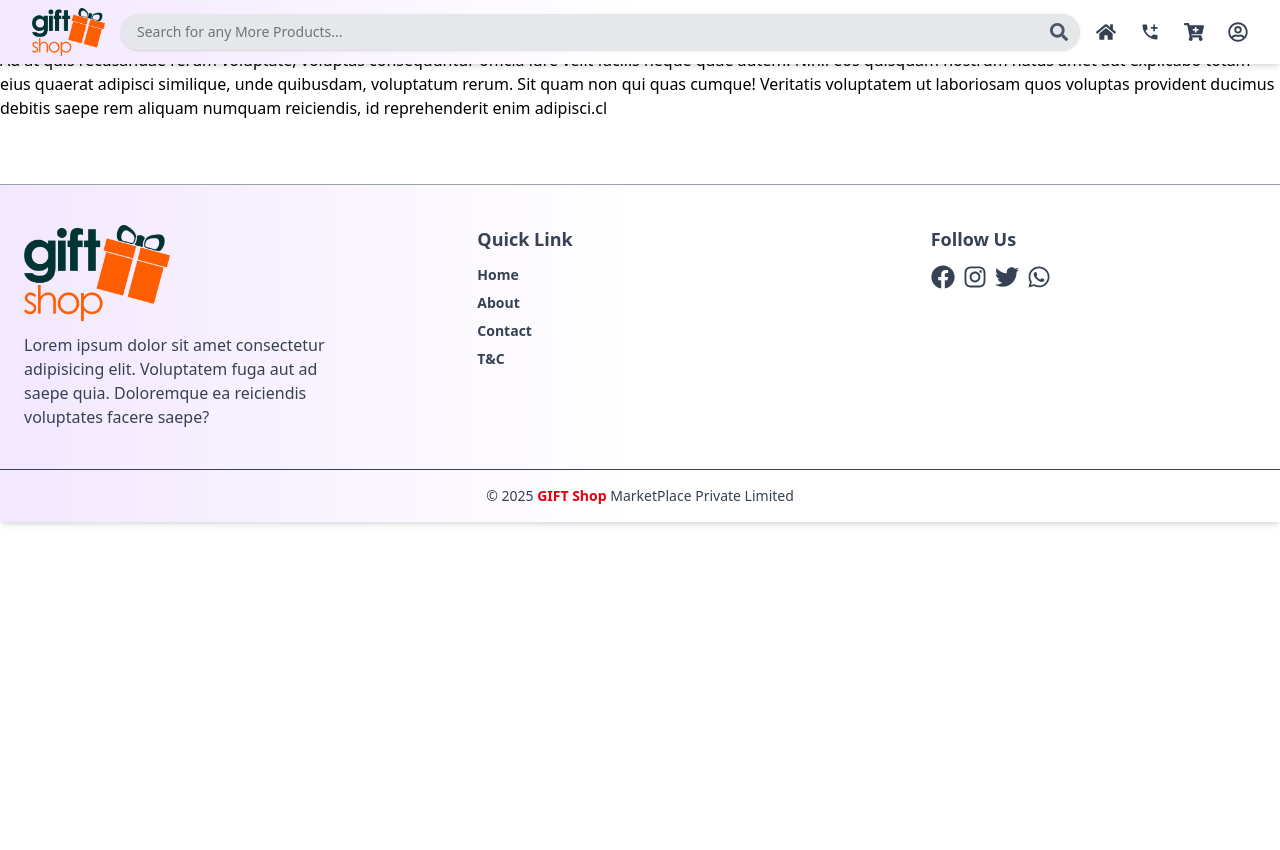
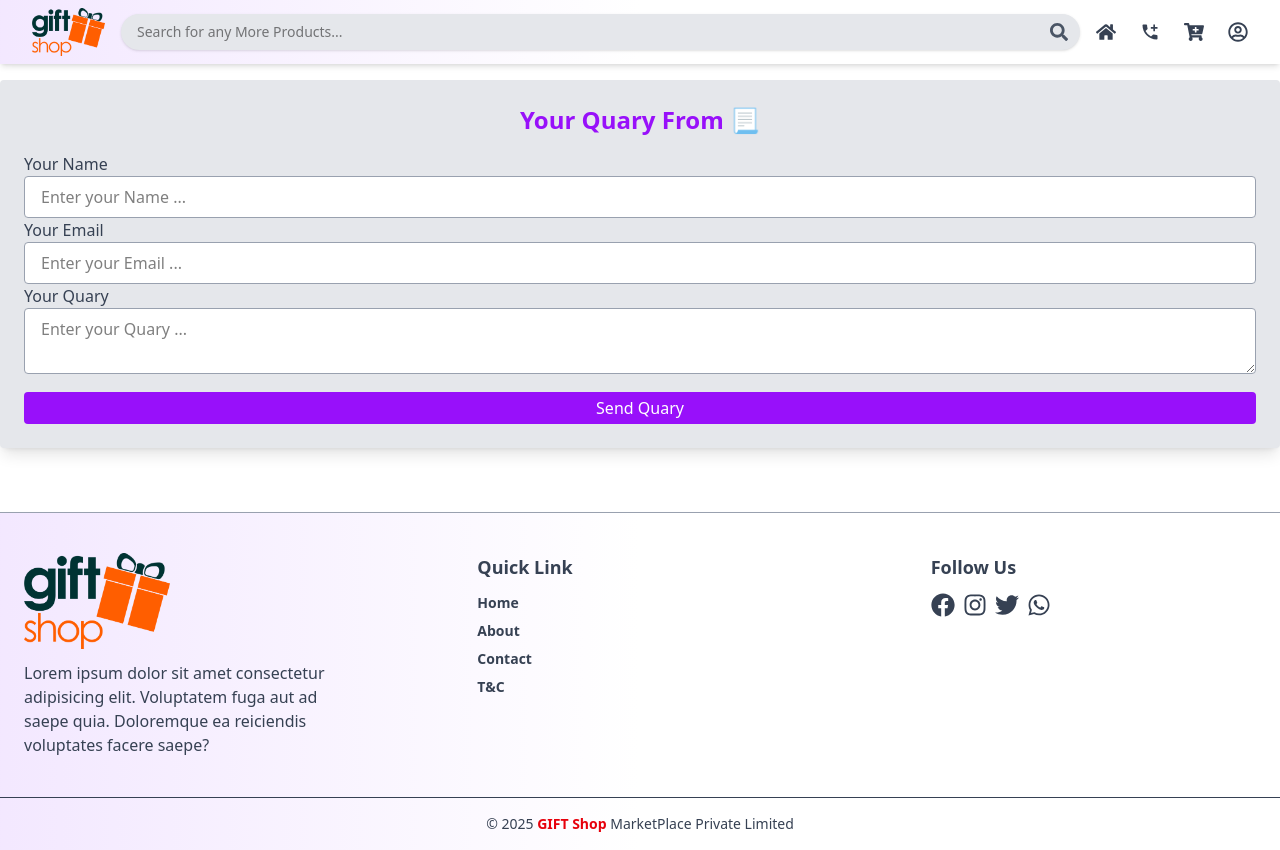
Before and after one commit to Arjun8400/shopping_Project, a React (Vite) app in the folder Fronten_Eccomer/: page /quary in a window 1280 px wide. Before the commit the page ends 800 px from the top, so only its background shows below. Built offline with nearby package versions, Linux system fonts and the light colour scheme.

Commit message:
Complete Quary section of frontend

```diff
--- a/Fronten_Eccomer/src/pages/Quary.jsx
+++ b/Fronten_Eccomer/src/pages/Quary.jsx
@@ -2,8 +2,17 @@ import React from 'react'
 
 const Quary = () => {
   return (
-    <div>
-        Lorem ipsum dolor sit amet consectetur adipisicing elit. Vel quia architecto unde dignissimos. Nesciunt, libero. Dolorum, soluta officiis architecto aspernatur ipsum vitae sequi eligendi exercitationem. Suscipit beatae accusamus voluptates saepe alias repellat quaerat, iure quia neque. Nisi itaque architecto et earum dolorem, soluta nemo. Ad at quis recusandae rerum voluptate, voluptas consequuntur officia iure velit facilis neque quae autem. Nihil eos quisquam nostrum natus amet aut explicabo totam eius quaerat adipisci similique, unde quibusdam, voluptatum rerum. Sit quam non qui quas cumque! Veritatis voluptatem ut laboriosam quos voluptas provident ducimus debitis saepe rem aliquam numquam reiciendis, id reprehenderit enim adipisci.cl
+    <div className='max-w-7xl mt-20 p-6 mx-auto bg-gray-200 rounded shadow-lg'>
+        <h2 className='text-2xl font-bold mb-4 text-center text-purple-600'>Your Quary From 📃</h2>
+        <form>
+          <label className='block text-gray-700 font-medium ' htmlFor="">Your Name</label>
+          <input type="text" name='' id='' placeholder='Enter your Name ...' className='w-full px-4 py-2 border bg-white border-gray-400  focus:outline-none focus:ring-2 focus:ring-purple-500 rounded' />
+          <label className='block text-gray-700 font-medium ' htmlFor="">Your Email</label>
+          <input type="email" name="" id="" placeholder='Enter your Email ...' className='w-full px-4 py-2 bg-white border border-gray-400 focus:outline-none focus:ring-2 focus:ring-purple-500 rounded' />
+          <label className='block text-gray-700 font-medium ' htmlFor="">Your Quary</label>
+          <textarea name="" id="" placeholder='Enter your Quary ...' className='w-full px-4 py-2 border bg-white border-gray-400 focus:outline-none focus:ring-2 focus:ring-purple-500 rounded'></textarea>
+          <button type="submit" className='w-full bg-purple-600 hover:bg-purple-800 text-white py-1 rounded-sm mt-3 transition'>Send Quary</button>
+        </form>
     </div>
   )
 }
```
